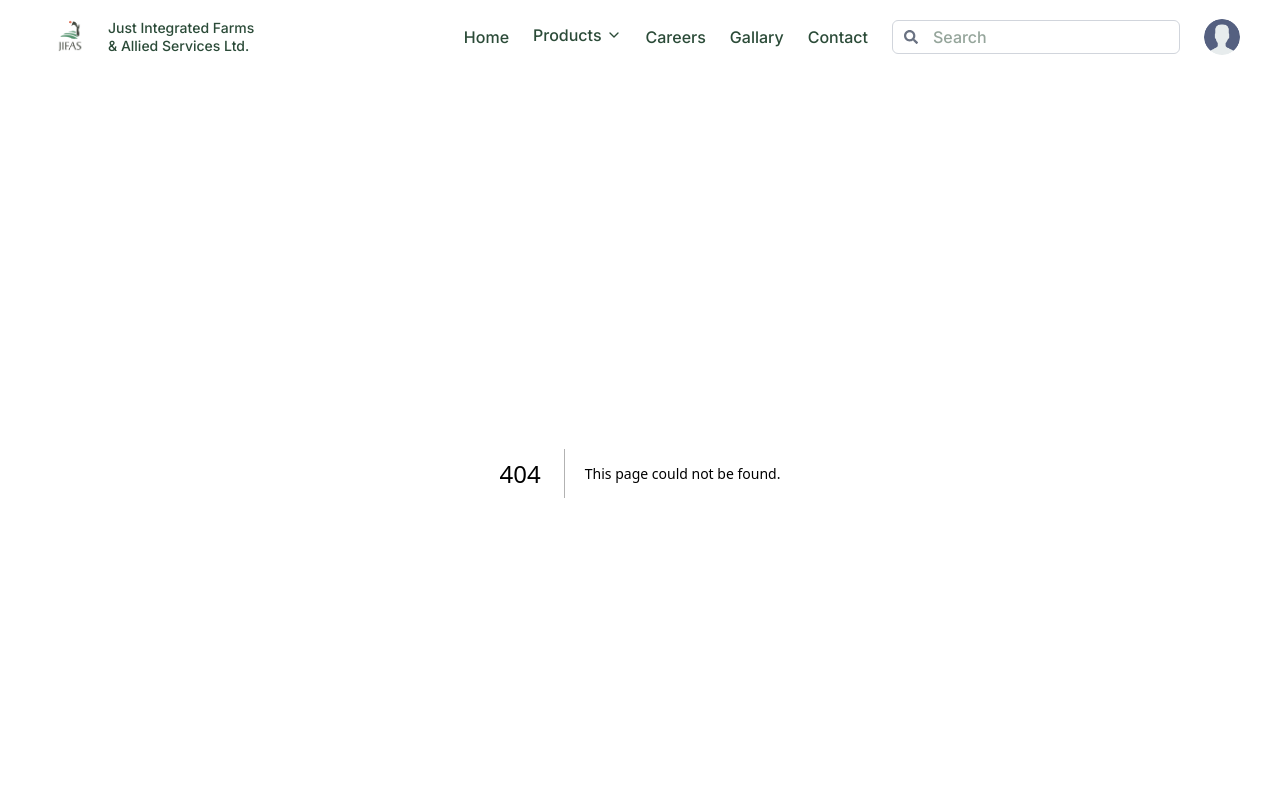
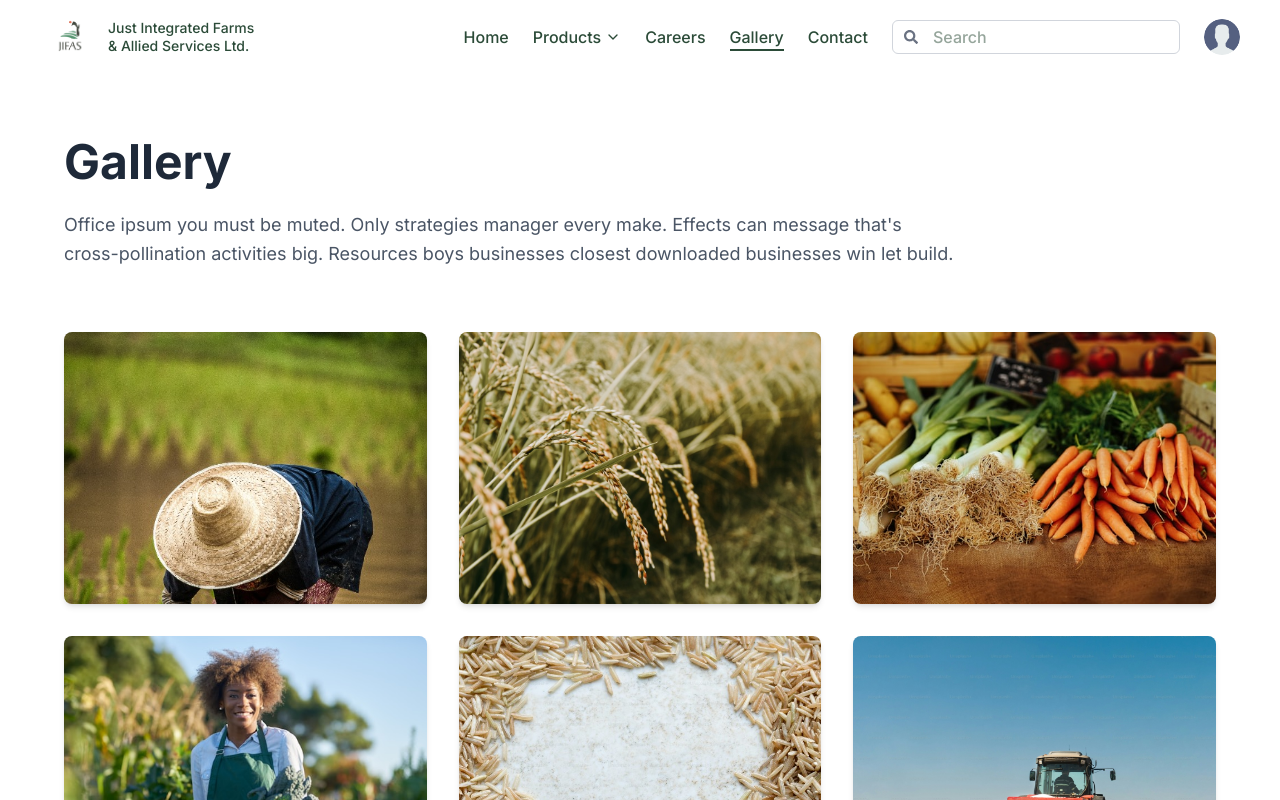
Before and after one commit to lukmani666/jifas_frontend, a Next.js app: page /gallery in a window 1280 px wide. Before the commit this address had no page. Shown: the top 800 px of the page. Built offline with nearby package versions, Linux system fonts and the light colour scheme.

Commit message:
initial-commit

```diff
--- a/src/components/gallary/gallary_image.tsx
+++ b/src/components/gallary/gallary_image.tsx
@@ -38,7 +38,7 @@ export default function Gallery() {
       <div className="max-w-6xl mx-auto">
         <div className="mb-8 sm:mb-12 lg:mb-16">
           <h2 className="text-3xl sm:text-4xl lg:text-5xl font-bold text-gray-800 mb-4 sm:mb-6">
-            Gallary
+            Gallery
           </h2>
           <p className="text-gray-600 text-sm sm:text-base lg:text-lg leading-relaxed max-w-4xl">
             Office ipsum you must be muted. Only strategies manager every make. Effects can message that&apos;s cross-pollination
--- a/src/components/home/gallary.tsx
+++ b/src/components/home/gallary.tsx
@@ -35,7 +35,7 @@ const Gallery = () => {
         {/* Section Title */}
         <div className="text-center mb-16">
           <h2 className="text-4xl md:text-5xl font-bold text-[#000000] mb-4">
-            Gallary
+            Gallery
           </h2>
           <div className="w-20 h-0.5 bg-[#2B4B38] mx-auto"></div>
         </div>
--- a/src/components/layout/navbar.tsx
+++ b/src/components/layout/navbar.tsx
@@ -92,7 +92,7 @@ export default function Navbar() {
                     </li>
 
                     <li className="relative group" ref={dropdownRef} onClick={() => setIsMobileDropdownOpen(!isMobileDropdownOpen)}>
-                        <button className={`flex items-center gap-1 cursor-pointer relative pb-1 transition-colors duration-200 ${
+                        <button className={`flex items-center gap-1 cursor-pointer relative transition-colors duration-200 ${
                             isActiveLink('/product')
                                 ? 'text-[#2B4B38] after:content-[""] after:absolute after:bottom-0 after:left-0 after:w-full after:h-0.5 after:bg-[#2B4B38]'
                                 : 'hover:text-[#2B4B38]/80'
@@ -127,14 +127,14 @@ export default function Navbar() {
                     </li>
                     <li>
                         <Link
-                            href="/gallary"
+                            href="/gallery"
                             className={`relative pb-1 transition-colors duration-200 ${
-                                isActiveLink('/gallary')
+                                isActiveLink('/gallery')
                                     ? 'text-[#2B4B38] after:content-[""] after:absolute after:bottom-0 after:left-0 after:w-full after:h-0.5 after:bg-[#2B4B38]'
                                     : 'hover:text-[#2B4B38]/80'
                             }`}
                         >
-                            Gallary
+                            Gallery
                         </Link>
                     </li>
                     <li>
@@ -243,15 +243,15 @@ export default function Navbar() {
                         </li>
                         <li>
                             <Link
-                                href="/gallary"
+                                href="/gallery"
                                 onClick={() => setIsMenuOpen(false)}
                                 className={`block py-1 border-b-2 transition-colors duration-200 ${
-                                    isActiveLink('/gallary')
+                                    isActiveLink('/gallery')
                                         ? 'border-[#2B4B38] text-[#2B4B38] font-semibold'
                                         : 'border-transparent hover:text-[#2B4B38]'
                                 }`}
                             >
-                                Gallary
+                                Gallery
                             </Link>
                         </li>
                         <li>
```
Also changed, not shown: src/app/gallery/page.tsx (renamed from src/app/gallary/page.tsx).
